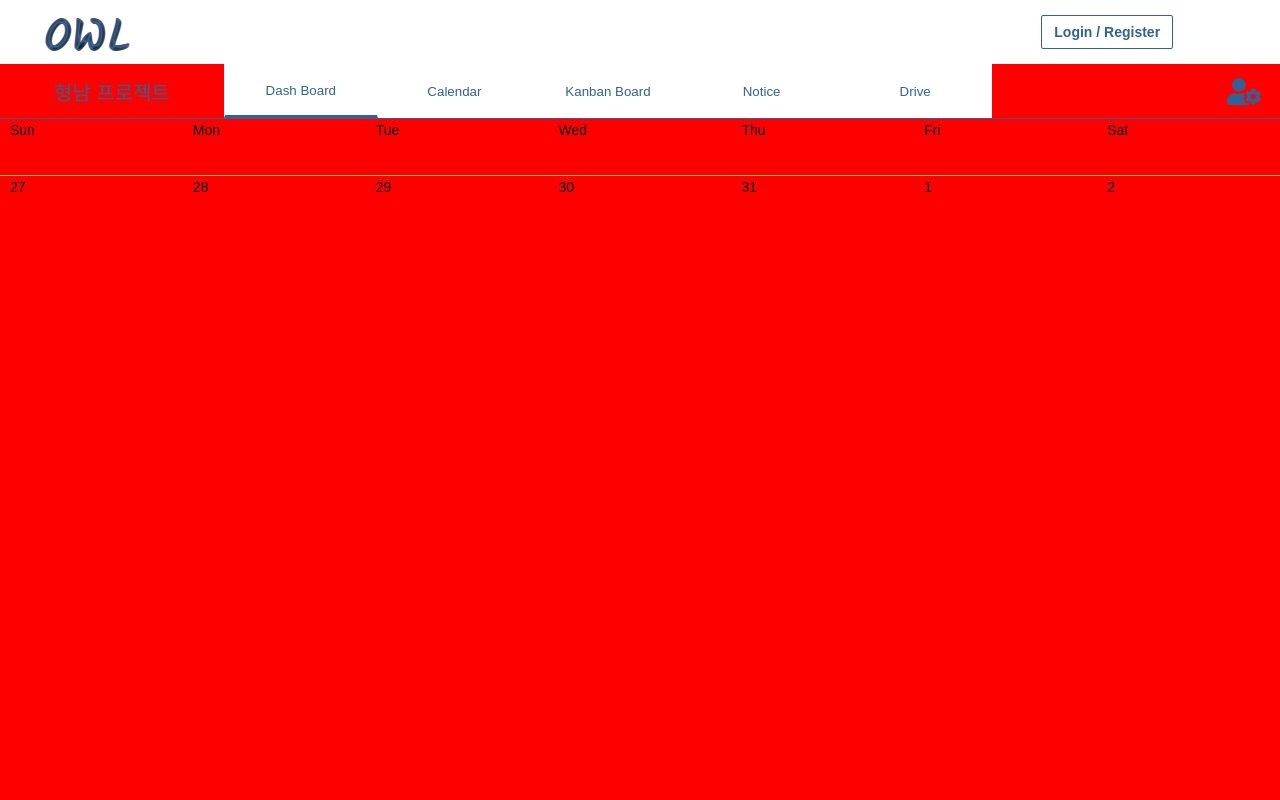
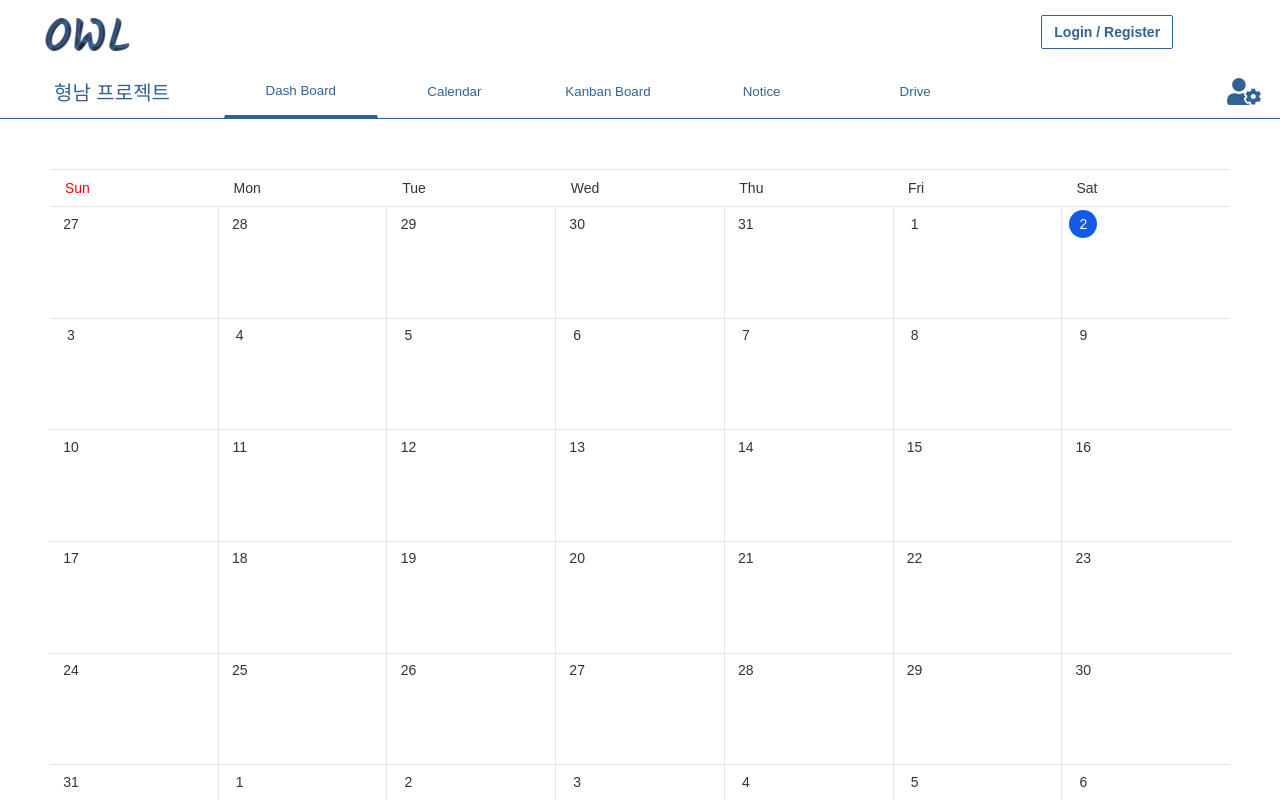
Before and after one commit to hyoungnamoh/react-owl, a Next.js app in the folder front/: page /project/projectList/projectDetail in a window 1280 px wide. Shown: the top 800 px of the page. Built offline with nearby package versions, Linux system fonts and the light colour scheme.

Commit message:
Modify: 오늘날짜 표시 추가, 캘린더 데이터 형식 변경, 디자인 수정

```diff
--- a/front/components/Calendar.tsx
+++ b/front/components/Calendar.tsx
@@ -1,19 +1,29 @@
-import { FC, useEffect, useState } from 'react';
+import { CSSProperties, FC, useEffect, useState } from 'react';
 import styles from '../styles/Calendar.module.scss';
 import { getCalendarArray } from '../utils/calendarUtil';
+
+const today = new Date().getDay();
 const Calendar: FC<CalendarProps> = ({ year, month, style, className, headerHeight }) => {
-  const [calendarArray, setCalendarArray] = useState<number[][]>([]);
+  const [calendarArray, setCalendarArray] = useState<Week[][]>([]);
   const [days, setDays] = useState<days>(['Sun', 'Mon', 'Tue', 'Wed', 'Thu', 'Fri', 'Sat']);
   useEffect(() => {
     setCalendarArray(getCalendarArray({ year, month }));
   }, [year, month]);
+
+  const getDayStyle = ({ dIndex }: getDayStyleProps): CSSProperties => {
+    return dIndex === 6 ? { borderRightWidth: 0 } : {}
+  }
+
+  const getDayGroundStyle = ({ isToday }: getDayGroundStyleProps): CSSProperties => {
+    return isToday ? { backgroundColor: '#135de6', color: '#ffffff' } : { backgroundColor: 'transparent', color: '#333333' }
+  }
   return (
     <div className={styles.wrapper + ' ' + className} style={style}>
       <div className={styles.header + ' ' + headerHeight}>
         {
           days.map((e: day) => {
             return (
-              <div className={styles.dayOfWeek}>
+              <div className={styles.dayOfWeek} style={e === 'Sun' ? { color: 'red' } : {}}>
                 {e}
               </div>
             )
@@ -25,10 +35,12 @@ const Calendar: FC<CalendarProps> = ({ year, month, style, className, headerHeig
           return (
             <div className={styles.week}>
               {
-                week.map((day, dIndex) => {
+                week.map((dayItem, dIndex) => {
                   return (
-                    <div className={styles.dayCell}>
-                      {day}
+                    <div className={styles.dayCell} style={getDayStyle({ dIndex })}>
+                      <div className={styles.dayGround} style={getDayGroundStyle({ isToday: dayItem.isToday })}>
+                        <p style={{ marginBottom: 1 }}>{dayItem.day}</p>
+                      </div>
                     </div>
                   )
                 })
--- a/front/pages/project/projectList/projectDetail.tsx
+++ b/front/pages/project/projectList/projectDetail.tsx
@@ -118,8 +118,8 @@ const projectDetail = () => {
         </div>
         {/* <img src={'/images/user-cog-solid.svg'} color={'#326295'}/> */}
       </div>
-      <div className={styles.calendar}>
-        <Calendar year={2021} month={1} />
+      <div className={styles.calendar} style={{padding: 50}}>
+        <Calendar year={2021} month={1}/>
       </div>
     </div>
   );
--- a/front/styles/Calendar.module.scss
+++ b/front/styles/Calendar.module.scss
@@ -1,26 +1,43 @@
+$x: 700px;
 .wrapper {
   width: 100%;
-  height: 100%;
+  max-width: 100%;
+  color: #333333;
   .header {
     display: flex;
     width: 100%;
+    .dayOfWeek {
+      display: flex;
+      flex: 1;
+      align-items: center;
+      height: 30px;
+      padding: 3px 15px;
+      border-top: #e5e5e5 1px solid;
+    }
   }
-  .dayOfWeek {
-    display: flex;
-    flex: 1;
-    height: 50px;
-    padding: 3px 10px;
-  }
+
   .week {
     display: flex;
     flex-direction: row;
+    flex: 1;
+    height: ($x - 30px) / 6;
     width: 100%;
-    height: 100%;
-    padding: 3px 10px;
-    border-top: yellowgreen 1px solid;
+  }
+  .dayCell {
+    display: flex;
+    border-top: #e5e5e5 1px solid;
+    border-right: 1px solid #e5e5e5;
+    padding: 0px 7px;
+    flex: 1;
   }
 
-  .dayCell {
-    flex: 1;
+  .dayGround {
+    width: 28px;
+    height: 28px;
+    display: flex;
+    justify-content: center;
+    align-items: center;
+    border-radius: 14px;
+    margin-top: 3px;
   }
 }
--- a/front/styles/projectDetail.module.scss
+++ b/front/styles/projectDetail.module.scss
@@ -1,6 +1,5 @@
 .wrapper {
   height: 100%;
-  background-color: red;
   .header {
     display: flex;
     height: 54px;
@@ -53,8 +52,6 @@
   }
 
   .calendar {
-    width: 100%;
-    height: 1000px;
-    background-color: transparent;
+    height: 800px;
   }
 }
--- a/front/utils/calendarUtil.ts
+++ b/front/utils/calendarUtil.ts
@@ -1,4 +1,5 @@
-const getCalendarArray = ({ year, month }: CalendarProps): number[][] => {
+const getCalendarArray = ({ year, month }: CalendarProps): Week[][] => {
+  const today = new Date().getDay();
   const setDate: Date = new Date(year, month - 1, 1);
   const firstDayName: number = setDate.getDay(); // 5
 
@@ -9,18 +10,21 @@ const getCalendarArray = ({ year, month }: CalendarProps): number[][] => {
   let startDayCount: number = 1;
   let lastDayCount: number = 1;
 
-  let calendarArray: number[][] = [];
+  let calendarArray: Week[][] = [];
 
   for (let i = 0; i < 6; i++) {
-    let week = [];
+    let week: Week[] = [];
     for (let j = 0; j < 7; j++) {
       if (i === 0 && j < firstDayName) { // 첫 주, 이번달 첫 요일보다 앞일경우
-        week.push(prevLastDay - (firstDayName - 1) + j);
+        week.push({ day: prevLastDay - (firstDayName - 1) + j });
       } else if (startDayCount > lastDay) { //마지막날 지날 경우
-        week.push(lastDayCount);
+        week.push({ day: lastDayCount });
         lastDayCount++;
+      } else if (today === startDayCount) {
+        week.push({ day: startDayCount, isToday: true })
+        startDayCount++;
       } else {
-        week.push(startDayCount);
+        week.push({ day: startDayCount });
         startDayCount++;
       }
     }
```
Also changed, not shown: front/types/declarations.d.ts (+12 -0 lines).
